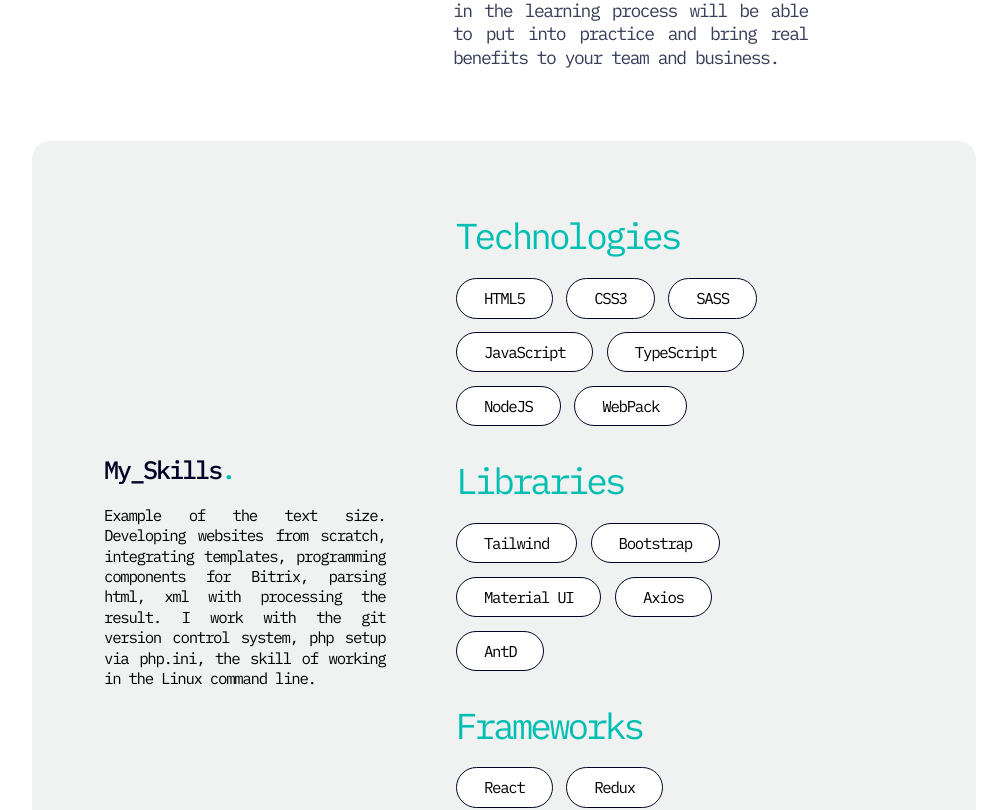
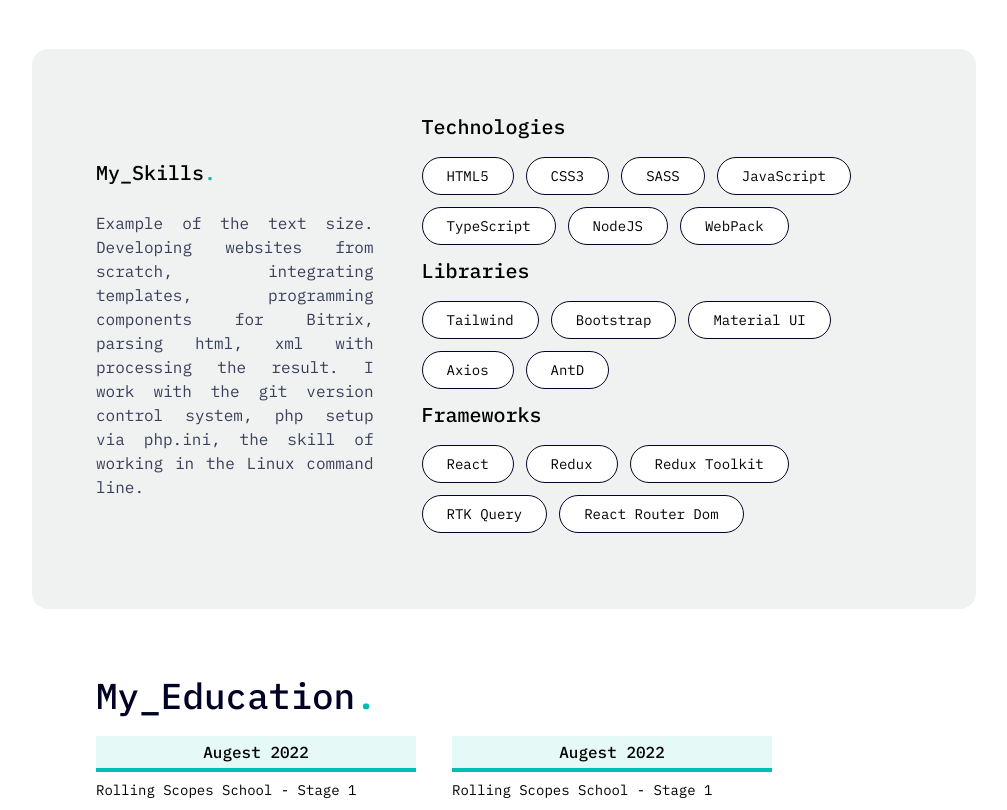
Before and after one commit to Tsvetkoffff/cv, a React (Vite) app: page / in a window 1280 px wide. Shown: the part 769-1579 px from the top of the page, without its empty margins (126-1133 px from the left). Built offline with nearby package versions, Linux system fonts and the light colour scheme.

Commit message:
refactor: refactoring section Skills in progress

```diff
--- a/package.json
+++ b/package.json
@@ -20,7 +20,7 @@
     "@vitejs/plugin-react": "^2.1.0",
     "autoprefixer": "^10.4.12",
     "postcss": "^8.4.18",
-    "tailwindcss": "^3.2.0",
+    "tailwindcss": "^3.1.8",
     "vite": "^3.1.0"
   }
 }
--- a/src/components/Main/About/ContentContainer.jsx
+++ b/src/components/Main/About/ContentContainer.jsx
@@ -2,7 +2,7 @@
 
 const ContentContainer = ({children}) => {
   return (
-    <div className='flex flex-col gap-7 md:flex-row-reverse md:justify-end md:gap-28 md:w-[90%] lg:gap-48  xl:gap-60'>
+    <div className='flex flex-col gap-7 md:flex-row-reverse md:justify-end md:gap-28 md:max-w-[90%] lg:gap-48  xl:gap-60'>
       {children}
     </div>
   )
--- a/src/components/Main/Portfolio.jsx
+++ b/src/components/Main/Portfolio.jsx
@@ -1,7 +1,7 @@
 import React from 'react'
 import Section from '/src/components/common/Section'
 import SectionHeader from '/src/components/SectionHeader'
-import SkillsList from '/src/components/SkillsList'
+import SkillsList from '/src/components/Main/Skills/SkillsList'
 import ProjectCard from '/src/components/ProjectCard'
 
 const Portfolio = () => {
--- /dev/null
+++ b/src/components/Main/Skills/ListContentWrapper.jsx
@@ -0,0 +1,9 @@
+import React from 'react'
+
+const ListContentWrapper = ({children}) => {
+  return (
+    <div className='flex flex-col'>{children}</div>
+  )
+}
+
+export default ListContentWrapper
--- a/src/components/SkillsList/index.jsx
+++ b/src/components/Main/Skills/SkillsList.jsx
@@ -1,9 +1,10 @@
 import React from 'react'
+import Heading from '/src/components/common/Heading';
 
 const SkillsList = ({list, title, className}) => {
   return (
     <div className='space-y-4'>
-      {title && <h3 className='text-primary text-xl'>{title}</h3>}
+      <Heading Tag='h3'>{title}</Heading>
       <ul className='flex flex-wrap'>
         {list.map(item => <li key={item} className={`border border-dark p-2 rounded-full mr-3 mb-3 bg-white md:px-6 text-sm ${className}`}>{item}</li>)}
       </ul>
--- /dev/null
+++ b/src/components/Main/Skills/TextContentWrapper.jsx
@@ -0,0 +1,9 @@
+import React from 'react'
+
+const TextContentWrapper = ({children}) => {
+  return (
+    <div className='flex flex-col gap-6 lg:w-[60%]'>{children}</div>
+  )
+}
+
+export default TextContentWrapper
--- /dev/null
+++ b/src/components/Main/Skills/Wrapper.jsx
@@ -0,0 +1,11 @@
+import React from 'react'
+
+const Wrapper = ({children}) => {
+  return (
+    <div className='flex flex-col gap-6 lg:flex-row lg:items-center lg:gap-12'>
+      {children}
+    </div>
+  )
+}
+
+export default Wrapper
--- a/src/components/Main/Skills.jsx
+++ b/src/components/Main/Skills/index.jsx
@@ -1,8 +1,11 @@
 import React from 'react'
 import Section from '/src/components/common/Section'
-import SectionHeader from '../SectionHeader/index'
-import Text from '/src/components/Text'
-import SkillsList from '/src/components/SkillsList';
+import Text from '/src/components/common/Text'
+import SkillsList from '/src/components/Main/Skills/SkillsList'
+import Heading from '/src/components/common/Heading'
+import Wrapper from '/src/components/Main/Skills/Wrapper';
+import TextContentWrapper from './TextContentWrapper';
+import ListContentWrapper from './ListContentWrapper';
 
 const Skills = () => {
   const technologies = [
@@ -25,23 +28,25 @@
 
   return (
     <Section className='bg-lightGray'>
-      <div className='flex flex-col space-y-4  lg:space-y-0 md:w-[90%] lg:flex-row lg:items-center lg:justify-between'>
-        <div className='space-y-4 lg:w-2/5'>
-          <SectionHeader text='My_Skills' dot={true} />
-          <Text>
+      <Wrapper>
+        <TextContentWrapper>
+          <Heading Tag='h2' dot>
+            My_Skills
+          </Heading>
+          <Text className='text-base'>
             Example of the text size. Developing websites from scratch,
             integrating templates, programming components for Bitrix, parsing
             html, xml with processing the result. I work with the git version
             control system, php setup via php.ini, the skill of working in the
             Linux command line.
           </Text>
-        </div>
-        <div className='space-y-4 lg:w-1/2'>
+        </TextContentWrapper>
+        <ListContentWrapper>
           <SkillsList list={technologies} title='Technologies' />
           <SkillsList list={libraries} title='Libraries' />
           <SkillsList list={frameworks} title='Frameworks' />
-        </div>
-      </div>
+        </ListContentWrapper>
+      </Wrapper>
     </Section>
   )
 }
--- a/src/components/common/Heading.jsx
+++ b/src/components/common/Heading.jsx
@@ -1,8 +1,16 @@
 import React from 'react'
 
 const Heading = ({Tag, dot, children}) => {
+  let size = ''
+
+  if(Tag === 'h1' || Tag === 'h2') {
+    size = 'text-lg lg:text-xl xl:text-2xl'
+  } else if(Tag === 'h3') {
+    size = ''
+  }
+
   return (
-    <Tag className='relative font-medium text-dark text-lg lg:text-xl xl:text-2xl'>
+    <Tag className='relative font-medium text-lg lg:text-xl xl:text-2xl'>
       {children}
       {dot && <span className='text-primary'>.</span>}
     </Tag>
--- a/src/index.css
+++ b/src/index.css
@@ -9,7 +9,7 @@
   }
   /* buttons */
   .button {
-    @apply box-border w-[167px] py-[12px] pl-6 font-medium tracking-tightest rounded-md uppercase relative transition-all duration-300 xl:w-[207px] xl:pl-0;
+    @apply box-border w-[167px] py-[12px] pl-6 font-medium rounded-md uppercase relative transition-all duration-300 xl:w-[207px] xl:pl-0;
   }
   .button--primary {
     @apply bg-primary text-white hover:bg-primaryDark;
@@ -26,10 +26,6 @@
   box-sizing: border-box;
 }
 
-html {
-  font-size: 18px;
-}
-
 body {
   padding: 0 calc(20px - (100vw - 100%)) 0 0;
 }
--- a/tailwind.config.cjs
+++ b/tailwind.config.cjs
@@ -35,53 +35,6 @@
     fontFamily: {
       sans: ['IBM Plex Mono', 'monospace'],
     },
-    letterSpacing: {
-      tightest: '-.083em',
-      tighter: '-.05em',
-      tight: '-.025em',
-      normal: '0',
-      wide: '.025em',
-      wider: '.05em',
-      widest: '.1em',
-      widest: '.25em',
-    },
-    fontSize: {
-      sm: [
-        '0.875rem',
-        {
-          lineHeight: '130%',
-          letterSpacing: '-.083em',
-        },
-      ],
-      base: [
-        '1rem',
-        {
-          lineHeight: '130%',
-          letterSpacing: '-.083em',
-        },
-      ],
-      lg: [
-        '1.5rem',
-        {
-          lineHeight: '130%',
-          letterSpacing: '-.083em',
-        },
-      ],
-      xl: [
-        '2rem',
-        {
-          lineHeight: '130%',
-          letterSpacing: '-.083em',
-        },
-      ],
-      '2xl': [
-        '2.8rem',
-        {
-          lineHeight: '130%',
-          letterSpacing: '-.083em',
-        },
-      ],
-    },
   },
   plugins: [],
 }
```
Also changed, not shown: 1 other file (tests, documents, lock files or other folders).
